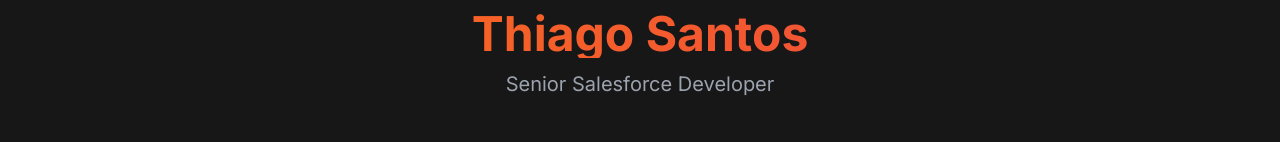
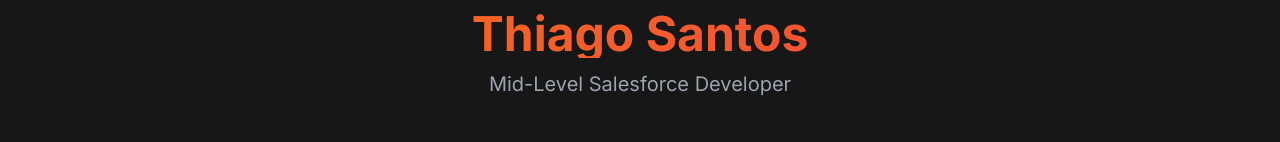
Before and after one commit to teightx/thiago.dev, a Next.js app: page /thiago.dev/ in a window 1280 px wide. Shown: the part 374-516 px from the top of the page. Built offline with nearby package versions, Linux system fonts and the light colour scheme.

Commit message:
fix: make role title consistent between languages

```diff
--- a/src/translations/index.ts
+++ b/src/translations/index.ts
@@ -8,7 +8,7 @@
     },
     hero: {
       name: 'Thiago Santos',
-      role: 'Senior Salesforce Developer',
+      role: 'Mid-Level Salesforce Developer',
       title: 'I transform ideas into',
       highlight: 'solutions!',
       description: 'Salesforce Developer specialized in creating scalable and innovative solutions. With experience in Apex, LWC, and AI integrations, I transform challenges into opportunities.',
```
